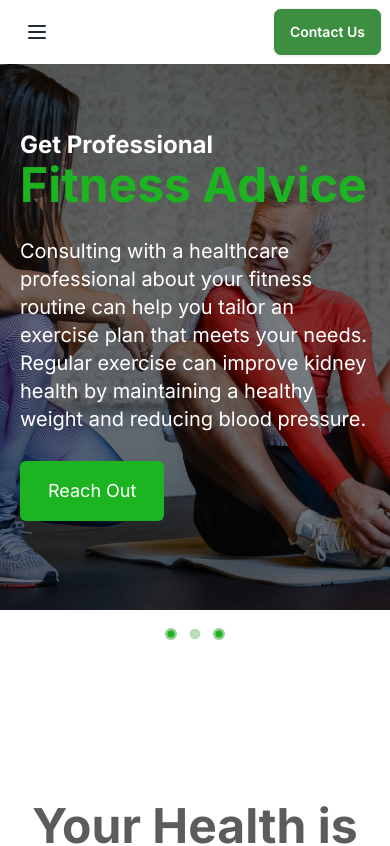
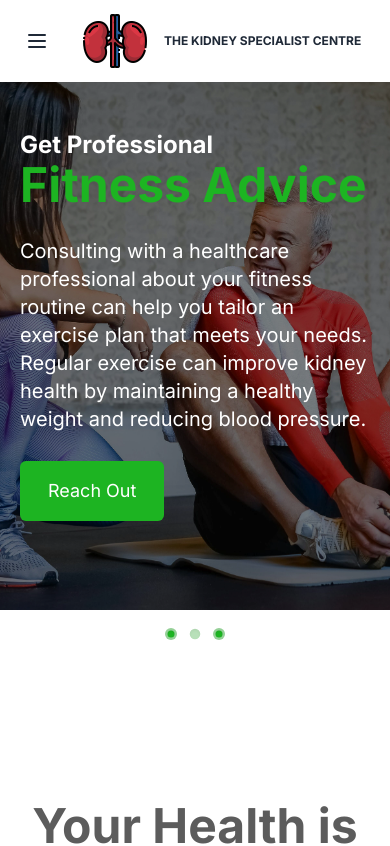
Before and after one commit to Masood-zone/hospital-ui, a React (Vite) app: page / in a window 390 px wide. Shown: the top 846 px of the page. Built offline with nearby package versions, Linux system fonts and the light colour scheme.

Commit message:
chore:Changed the position of the title and logo when on mobile

```diff
--- a/src/components/navbar/index.jsx
+++ b/src/components/navbar/index.jsx
@@ -14,7 +14,14 @@ function Navbar() {
           alt="main-logo"
           className="w-auto h-auto btn btn-ghost hidden sm:block"
         />
-        <p className="cursor-pointer uppercase text-lg max-md:text-base font-bold max-sm:hidden">
+        <a href="/" className="flex">
+          <img
+            src={mainLogo}
+            alt="main-logo"
+            className="w-auto h-auto btn btn-ghost sm:hidden"
+          />
+        </a>
+        <p className="cursor-pointer uppercase text-lg max-md:text-sm font-bold max-sm:text-sm max-[399px]:text-xs">
           THE KIDNEY Specialist Centre
         </p>
       </div>
@@ -29,7 +36,7 @@ function Navbar() {
         </ul>
       </div>
       {/* Buttons */}
-      <div className="navbar-end">
+      <div className="navbar-end max-sm:hidden">
         <a className="btn bg-primary-600 text-white">Contact Us</a>
       </div>
     </nav>
--- a/src/components/navbar/mobile.jsx
+++ b/src/components/navbar/mobile.jsx
@@ -13,16 +13,6 @@ function MobileNavbar() {
         tabIndex={0}
         className="menu menu-sm dropdown-content mt-3 z-[1] p-2 shadow bg-base-100 rounded-box w-52"
       >
-        <a href="/" className="flex">
-          <img
-            src={mainLogo}
-            alt="main-logo"
-            className="w-auto h-auto btn btn-ghost sm:hidden"
-          />
-          <p className="cursor-pointer capitalize text-sm font-medium md:hidden">
-            THE KIDNEY Specialist Centre
-          </p>
-        </a>
         {NAV_LINKS.map((link) => (
           <li key={link.id} className="my-1">
             <a href={link.path}>{link.name}</a>
--- a/src/pages/sections/services.jsx
+++ b/src/pages/sections/services.jsx
@@ -94,7 +94,7 @@ function Services() {
           {community_data.slice(0, 6).map((community) => (
             <div
               key={community.id}
-              className="card w-96 h-96 bg-base-100 shadow"
+              className="card w-96 max-sm:w-auto max-sm:mx-2 h-96 bg-base-100 shadow"
             >
               <figure className="w-full  mb-2">
                 <img
```
